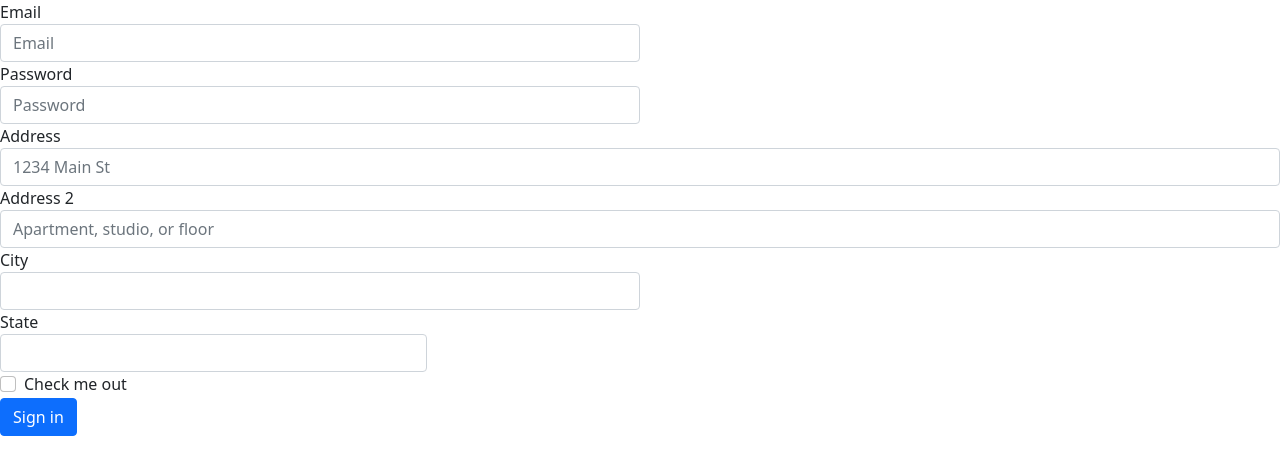
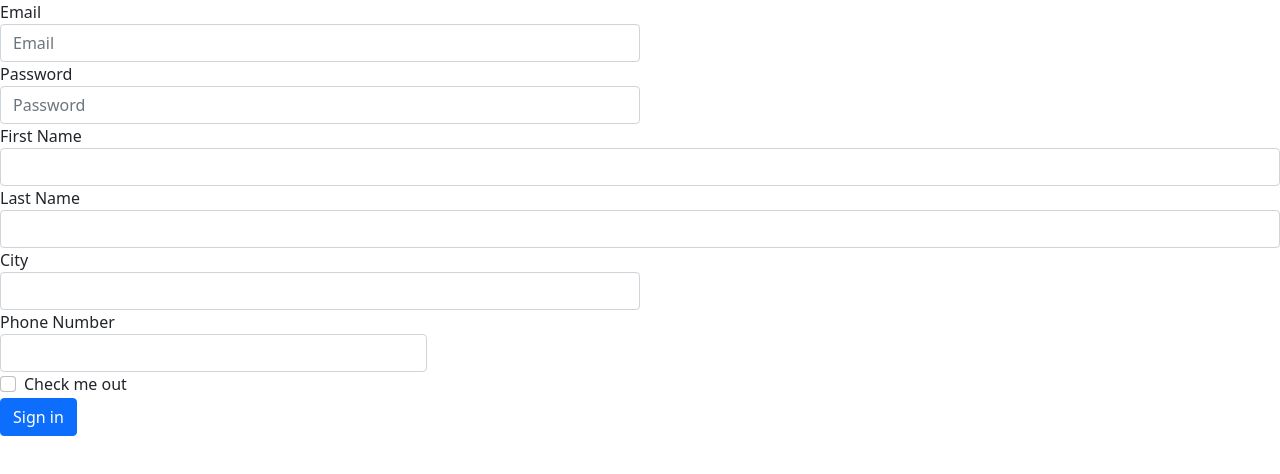
Before and after one commit to littybabu029/keralatourismproject, a plain HTML site: page signup.html in a window 1280 px wide. Drawn offline with nearby package versions, Linux system fonts and the light colour scheme.

Commit message:
Update signup.html

```diff
--- a/signup.html
+++ b/signup.html
@@ -10,24 +10,24 @@
 
 </head>
 <body>
-    <form>
+    <form action="index.html" onsubmit="return fname()">
         <div class="form-row">
           <div class="form-group col-md-6">
             <label for="inputEmail4">Email</label>
-            <input type="email" class="form-control" id="inputEmail4" placeholder="Email">
+            <input type="email" class="form-control" id="email" placeholder="Email" required>
           </div>
           <div class="form-group col-md-6">
             <label for="inputPassword4">Password</label>
-            <input type="password" class="form-control" id="inputPassword4" placeholder="Password">
+            <input type="password" class="form-control" id="password" placeholder="Password" onkeyup="return fpass()" required>
           </div>
         </div>
         <div class="form-group">
-          <label for="inputAddress">Address</label>
-          <input type="text" class="form-control" id="inputAddress" placeholder="1234 Main St">
+          <label for="inputAddress">First Name</label>
+          <input type="text" class="form-control" id="firstname" required>
         </div>
         <div class="form-group">
-          <label for="inputAddress2">Address 2</label>
-          <input type="text" class="form-control" id="inputAddress2" placeholder="Apartment, studio, or floor">
+          <label for="inputAddress2">Last Name</label>
+          <input type="text" class="form-control" id="lastname" required>
         </div>
         <div class="form-row">
           <div class="form-group col-md-6">
@@ -35,8 +35,8 @@
             <input type="text" class="form-control" id="inputCity">
           </div>
           <div class="form-group col-md-4">
-            <label for="inputState">State</label>
-            <input type="text" class="form-control" id="inputState">
+            <label for="inputState">Phone Number</label>
+            <input type="text" class="form-control" id="mobilenumber" onkeyup="return fmob()" required>
           </div>
 
         </div>
@@ -50,5 +50,6 @@
         </div>
         <button type="submit" class="btn btn-primary">Sign in</button>
       </form>
+    <script src="scripts/form.js"></script>
 </body>
 </html>
```
